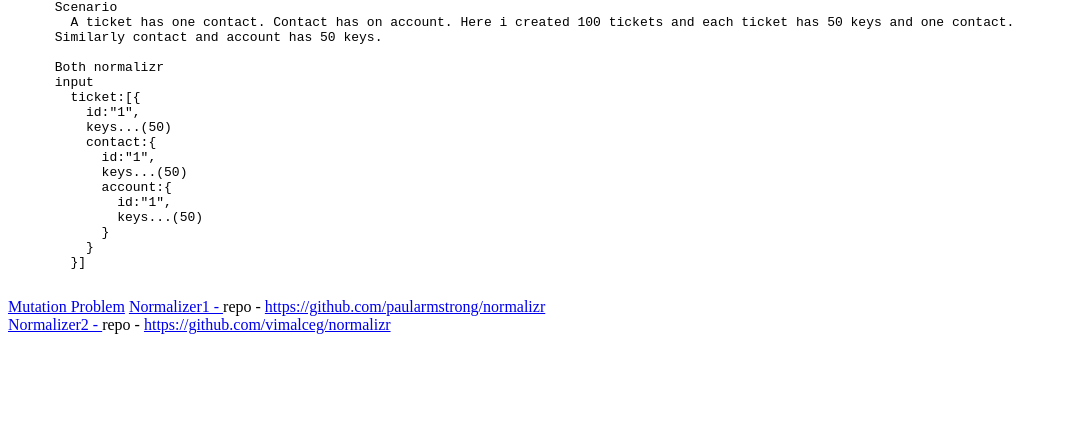
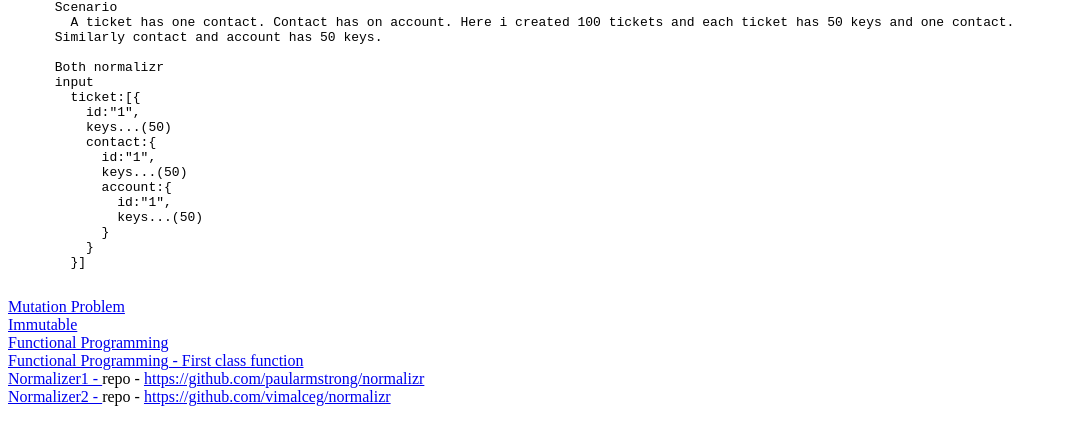
Before and after one commit to sakthizt256/vimalceg.github.io, a plain HTML site: page index.html in a window 1280 px wide. Shown: the part 66-510 px from the top of the page, without its empty margins (0-1067 px from the left). Drawn offline with Linux system fonts and the light colour scheme.

Commit message:
learning functional programming

```diff
--- a/index.html
+++ b/index.html
@@ -21,7 +21,10 @@
           }
         }]
       </pre>
-      <a href="mutation.html">Mutation Problem</a>
+      <a href="mutation.html">Mutation Problem</a><br/>
+      <a href="immutable.html">Immutable</a><br/>
+      <a href="functionalp1.html">Functional Programming</a><br/>
+      <a href="firstclassfn.html">Functional Programming - First class function</a><br/>
       <a href="normalizer.html">Normalizer1 - </a> repo - <a href="https://github.com/paularmstrong/normalizr">https://github.com/paularmstrong/normalizr</a><br/>
       <a href="normalizer1.html">Normalizer2 - </a> repo - <a href="https://github.com/vimalceg/normalizr"> https://github.com/vimalceg/normalizr</a>
 
```
